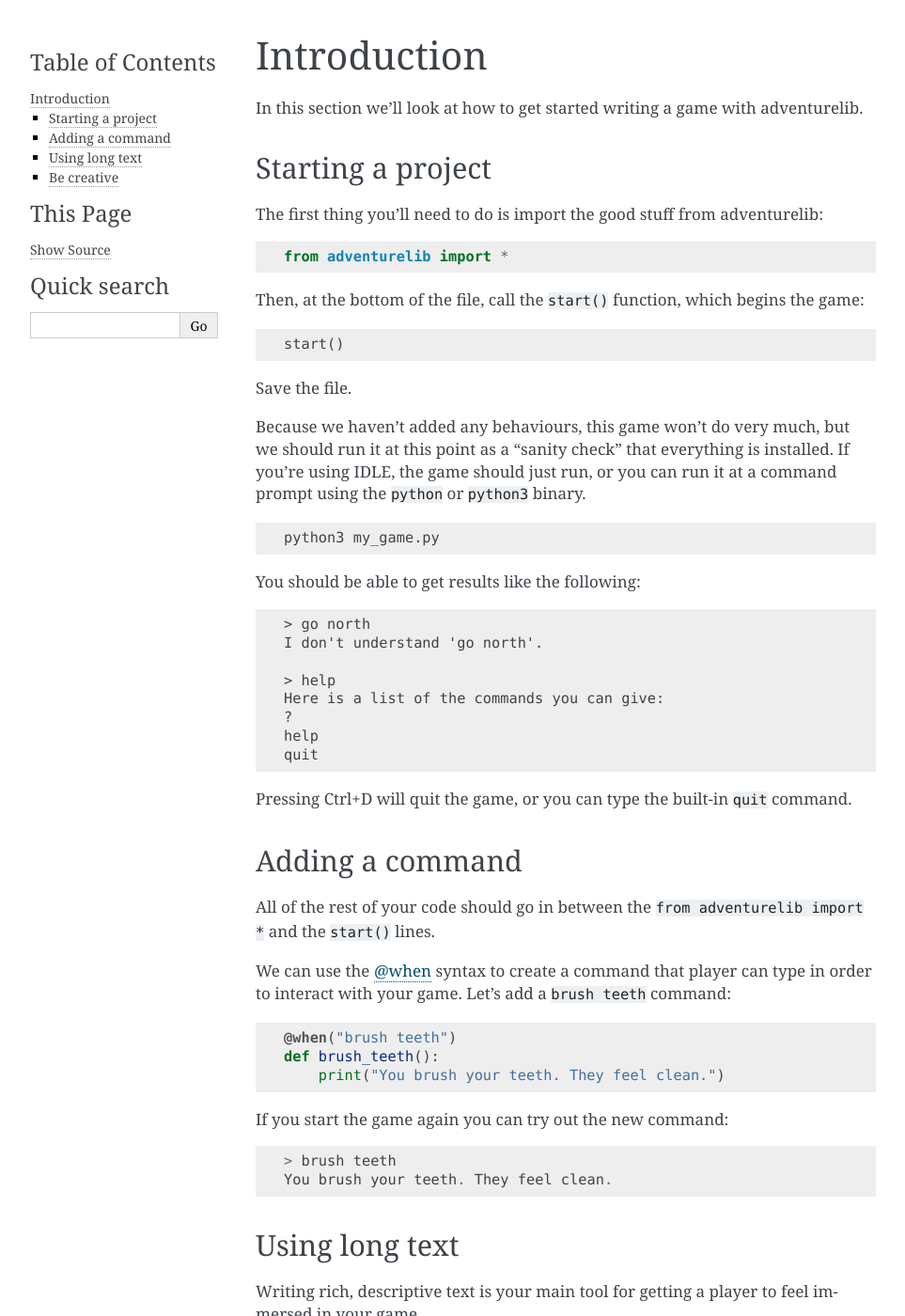
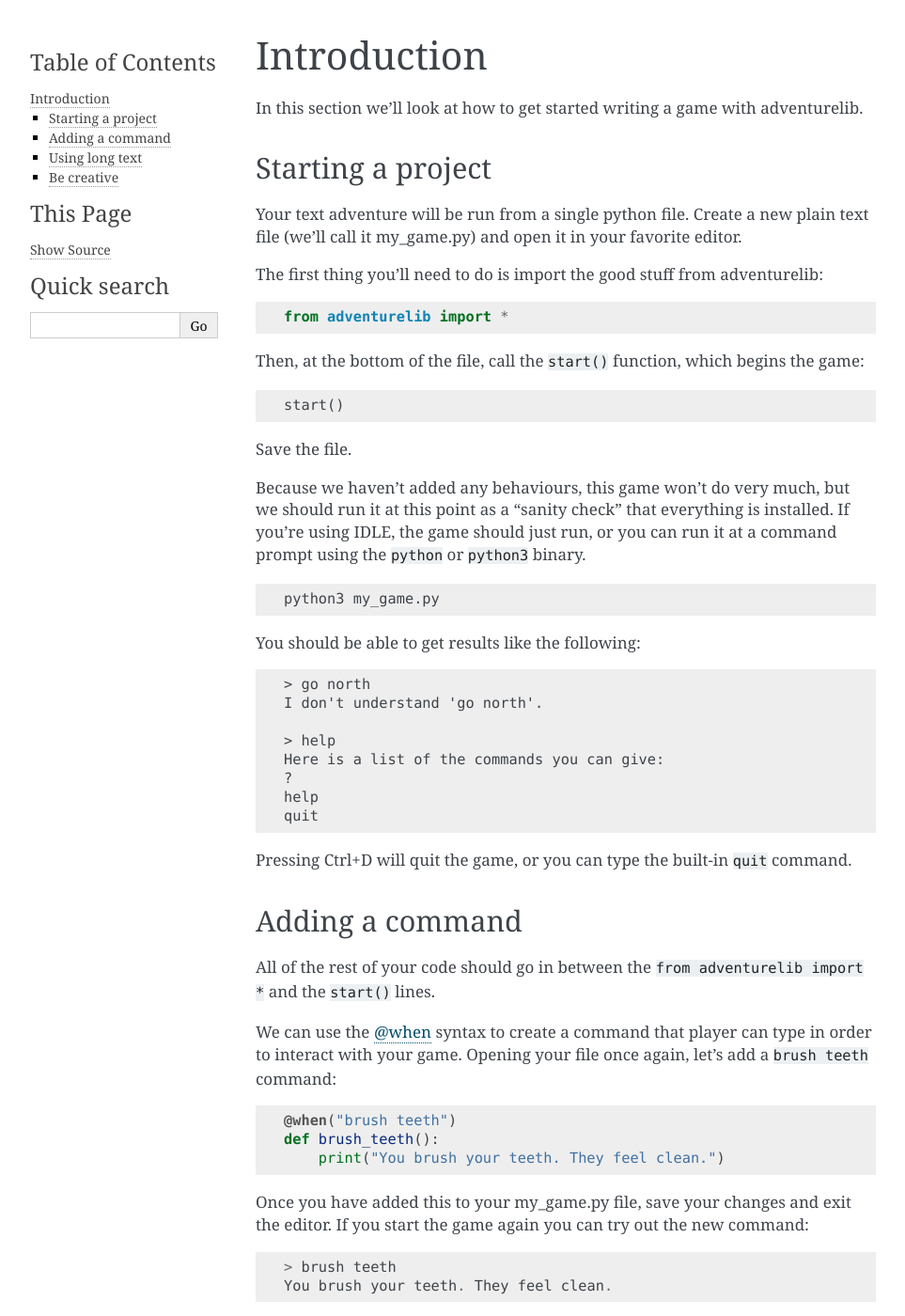
Before and after one commit to lordmauve/adventurelib, a Sphinx documentation site: the page built from doc/intro.rst, in a window 1280 px wide and 1400 px high. Shown: the whole window at 94% size, without its empty margins (148-1111 px from the left). Built offline with Sphinx 7.4.7, drawn with Linux system fonts in a browser that asks for light colours.

Commit message:
Clarified some basics
Just adding a bit of basic information about the fact the user is to create a file to enter this example material into.

```diff
--- a/doc/intro.rst
+++ b/doc/intro.rst
@@ -6,6 +6,8 @@ adventurelib.
 
 Starting a project
 ------------------
+
+Your text adventure will be run from a single python file. Create a new plain text file (we'll call it my_game.py) and open it in your favorite editor.
 
 The first thing you'll need to do is import the good stuff from adventurelib::
 
@@ -49,14 +51,14 @@ All of the rest of your code should go in between the ``from adventurelib
 import *`` and the ``start()`` lines.
 
 We can use the :doc:`@when <commands>` syntax to create a command that player
-can type in order to interact with your game. Let's add a ``brush teeth``
+can type in order to interact with your game. Opening your file once again, let's add a ``brush teeth``
 command::
 
     @when("brush teeth")
     def brush_teeth():
         print("You brush your teeth. They feel clean.")
 
-If you start the game again you can try out the new command::
+Once you have added this to your my_game.py file, save your changes and exit the editor. If you start the game again you can try out the new command::
 
     > brush teeth
     You brush your teeth. They feel clean.
```
